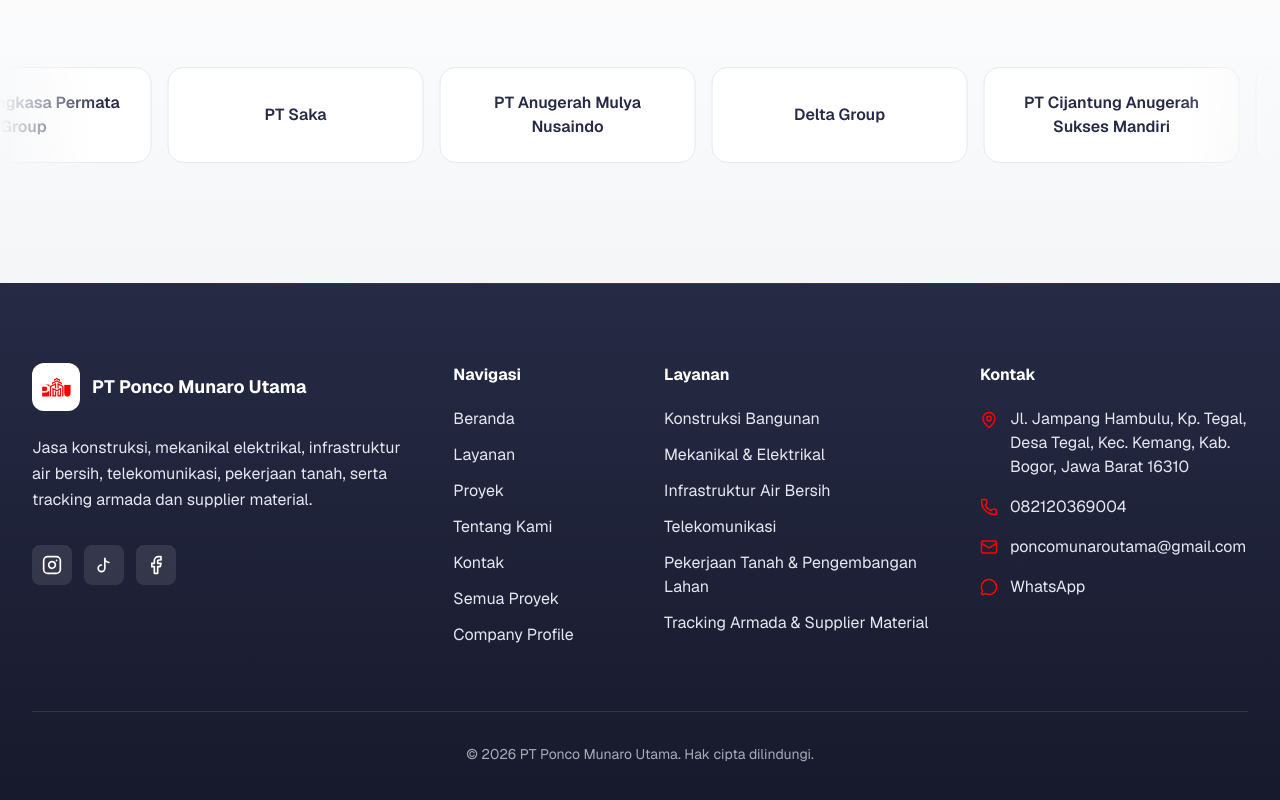
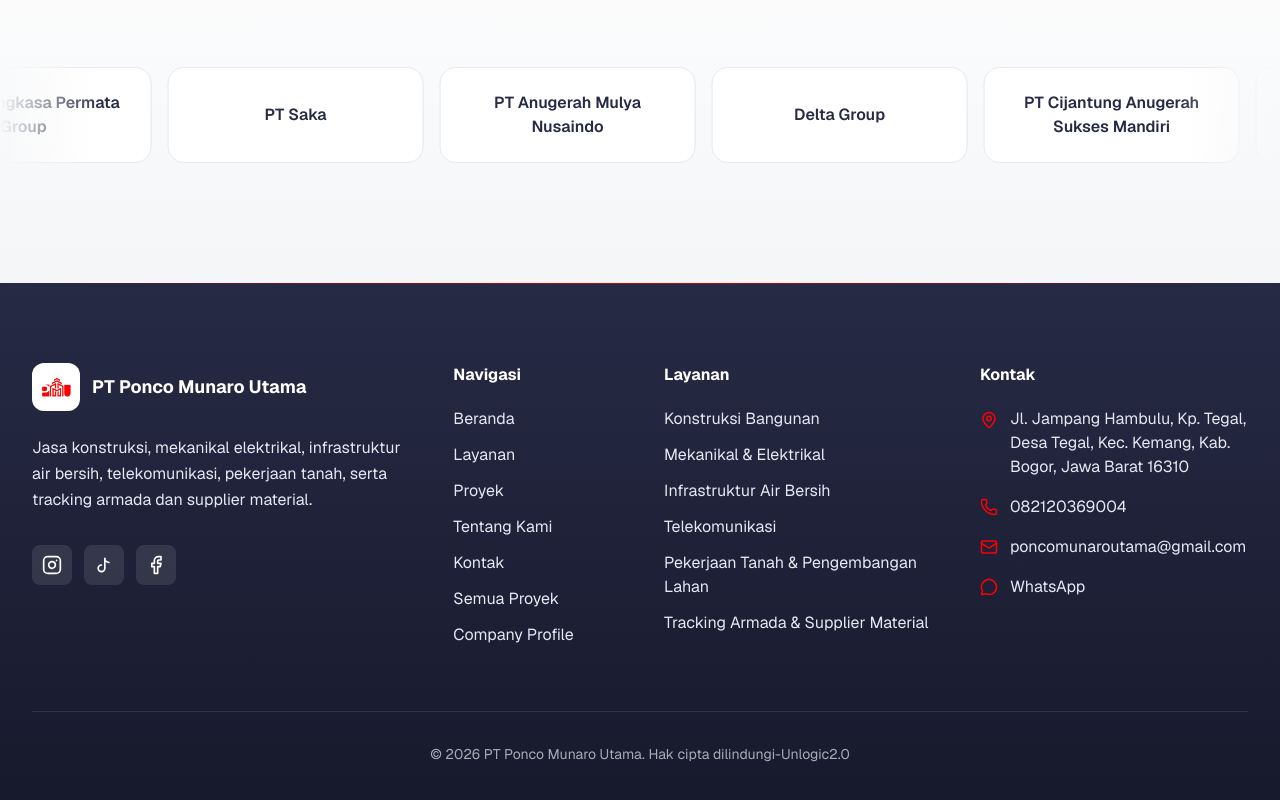
Before and after one commit to idhan19/comproproperty, a Next.js app: page / in a window 1280 px wide. Shown: the part 5545-6345 px from the top of the page. Built offline with nearby package versions, Linux system fonts and the light colour scheme.

Commit message:
fix: update copyright notice in footer to include Unlogic2.0

```diff
--- a/src/components/Footer.js
+++ b/src/components/Footer.js
@@ -103,7 +103,7 @@
                 </Reveal>
 
                 <div className="border-t border-white/10 pt-8 text-center text-sm text-navy-100/70">
-                    <p>&copy; {new Date().getFullYear()} {company.name}. Hak cipta dilindungi.</p>
+                    <p>&copy; {new Date().getFullYear()} {company.name}. Hak cipta dilindungi-Unlogic2.0</p>
                 </div>
             </div>
         </footer>
```
